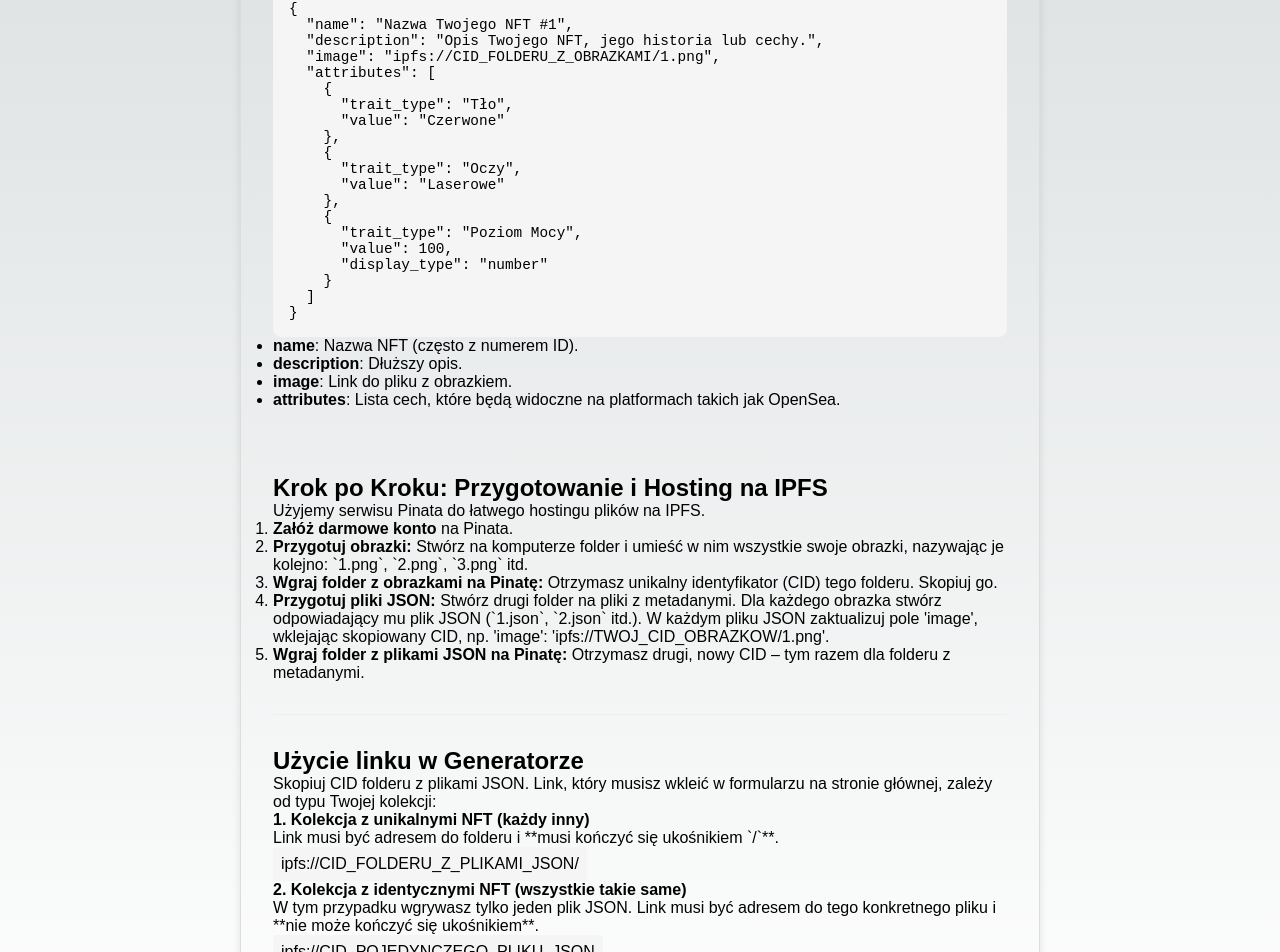
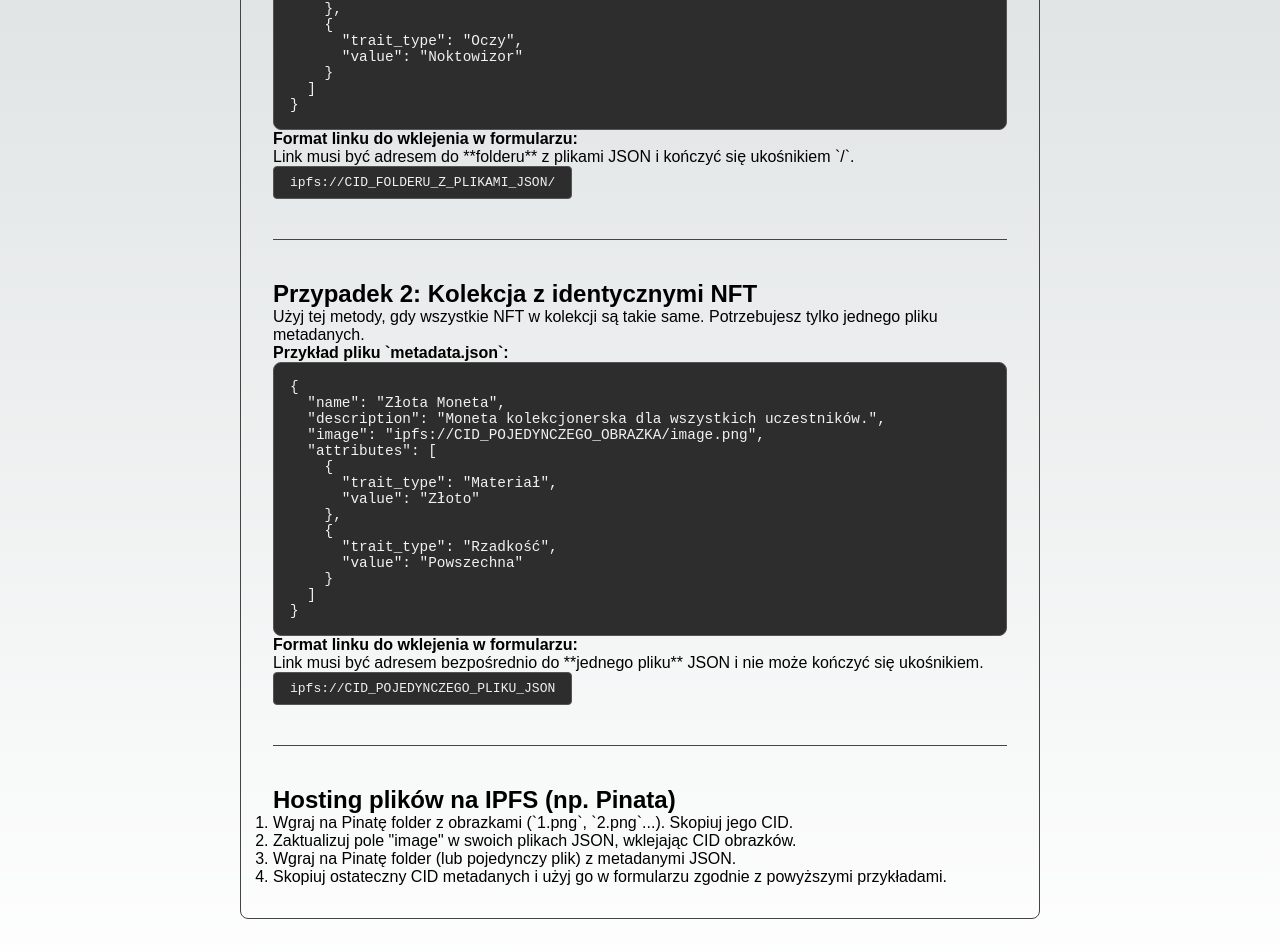
Before and after one commit to kubadev2/nft_generator, a Next.js app: page /instructions in a window 1280 px wide. Shown: the part 360-1312 px from the top of the page. Built offline with nearby package versions, Linux system fonts and the light colour scheme; what wagmi would draw is missing.

Commit message:
change instruction

```diff
--- a/src/pages/index.tsx
+++ b/src/pages/index.tsx
@@ -69,9 +69,6 @@ export default function Home() {
         <ConnectButton />
       </div>
       <div style={{ textAlign: 'center', marginBottom: '2rem', display: 'flex', justifyContent: 'center', gap: '2rem' }}>
-        <Link href="/my-contracts" style={{ color: '#0070f3' }}>
-          Sprawdź swoje kontrakty
-        </Link>
         <Link href="/instructions" style={{ color: '#0070f3' }}>
           Jak przygotować metadane?
         </Link>
--- a/src/pages/instructions.tsx
+++ b/src/pages/instructions.tsx
@@ -1,4 +1,5 @@
-// src/pages/instructions.tsx
+/* eslint-disable react/no-unescaped-entities */
+
 import { ConnectButton } from '@rainbow-me/rainbowkit';
 import Link from 'next/link';
 
@@ -6,85 +7,76 @@ export default function InstructionsPage() {
   return (
     <main style={styles.main}>
       <div style={styles.header}>
-        <h1 style={styles.title}>Instrukcja Tworzenia Metadanych NFT</h1>
+        <h1 style={styles.title}>Przykłady Metadanych NFT</h1>
         <ConnectButton />
       </div>
 
       <div style={styles.container}>
         <section>
-          <h2>Czym są metadane?</h2>
-          <p>Metadane to informacje opisujące Twoje NFT, takie jak nazwa, opis, obrazek i cechy (atrybuty). Są one zapisane w plikach JSON i przechowywane poza blockchainem, najczęściej w zdecentralizowanym systemie plików IPFS.</p>
-        </section>
-
-        <hr style={styles.hr} />
-
-        <section>
-          <h2>Struktura pliku JSON</h2>
-          <p>Każdy plik metadanych to prosty plik tekstowy w formacie JSON. Poniżej znajduje się szablon, który możesz skopiować i dostosować:</p>
-
-          {/* eslint-disable-next-line react/no-unescaped-entities */}
+          <h2>Przypadek 1: Kolekcja z różnymi NFT</h2>
+          <p>Użyj tej metody, gdy każdy NFT w kolekcji jest unikalny (ma inny obrazek lub cechy). Przygotuj osobny plik JSON dla każdego tokenu (`1.json`, `2.json` itd.).</p>
+          <h4>Przykład pliku `1.json`:</h4>
           <div style={styles.codeBlock}>
             {`{
-  "name": "Nazwa Twojego NFT #1",
-  "description": "Opis Twojego NFT, jego historia lub cechy.",
+  "name": "Cyber Droid #1",
+  "description": "Unikalny droid zwiadowczy z serii X.",
   "image": "ipfs://CID_FOLDERU_Z_OBRAZKAMI/1.png",
   "attributes": [
     {
-      "trait_type": "Tło",
-      "value": "Czerwone"
+      "trait_type": "Pancerz",
+      "value": "Lekki"
     },
     {
       "trait_type": "Oczy",
-      "value": "Laserowe"
-    },
-    {
-      "trait_type": "Poziom Mocy",
-      "value": 100,
-      "display_type": "number"
+      "value": "Noktowizor"
     }
   ]
 }`}
           </div>
-          <ul>
-            <li><strong>name</strong>: Nazwa NFT (często z numerem ID).</li>
-            <li><strong>description</strong>: Dłuższy opis.</li>
-            <li><strong>image</strong>: Link do pliku z obrazkiem.</li>
-            <li><strong>attributes</strong>: Lista cech, które będą widoczne na platformach takich jak OpenSea.</li>
-          </ul>
+
+          <h4>Format linku do wklejenia w formularzu:</h4>
+          <p>Link musi być adresem do **folderu** z plikami JSON i kończyć się ukośnikiem `/`.</p>
+          <p style={styles.codeExample}>ipfs://CID_FOLDERU_Z_PLIKAMI_JSON/</p>
         </section>
 
         <hr style={styles.hr} />
+        <section>
+          <h2>Przypadek 2: Kolekcja z identycznymi NFT</h2>
+          <p>Użyj tej metody, gdy wszystkie NFT w kolekcji są takie same. Potrzebujesz tylko jednego pliku metadanych.</p>
+          <h4>Przykład pliku `metadata.json`:</h4>
+          <div style={styles.codeBlock}>
+            {`{
+  "name": "Złota Moneta",
+  "description": "Moneta kolekcjonerska dla wszystkich uczestników.",
+  "image": "ipfs://CID_POJEDYNCZEGO_OBRAZKA/image.png",
+  "attributes": [
+    {
+      "trait_type": "Materiał",
+      "value": "Złoto"
+    },
+    {
+      "trait_type": "Rzadkość",
+      "value": "Powszechna"
+    }
+  ]
+}`}
+          </div>
 
-        <section>
-          <h2>Krok po Kroku: Przygotowanie i Hosting na IPFS</h2>
-          <p>Użyjemy serwisu <a href="https://pinata.cloud" target="_blank" rel="noopener noreferrer">Pinata</a> do łatwego hostingu plików na IPFS.</p>
-          <ol>
-            <li><strong>Załóż darmowe konto</strong> na <a href="https://pinata.cloud" target="_blank" rel="noopener noreferrer">Pinata</a>.</li>
-            <li><strong>Przygotuj obrazki:</strong> Stwórz na komputerze folder i umieść w nim wszystkie swoje obrazki, nazywając je kolejno: `1.png`, `2.png`, `3.png` itd.</li>
-            <li><strong>Wgraj folder z obrazkami na Pinatę:</strong> Otrzymasz unikalny identyfikator (CID) tego folderu. Skopiuj go.</li>
-            {/* eslint-disable-next-line react/no-unescaped-entities */}
-            <li><strong>Przygotuj pliki JSON:</strong> Stwórz drugi folder na pliki z metadanymi. Dla każdego obrazka stwórz odpowiadający mu plik JSON (`1.json`, `2.json` itd.). W każdym pliku JSON zaktualizuj pole 'image', wklejając skopiowany CID, np. 'image': 'ipfs://TWOJ_CID_OBRAZKOW/1.png'.</li>
-
-            <li><strong>Wgraj folder z plikami JSON na Pinatę:</strong> Otrzymasz drugi, nowy CID – tym razem dla folderu z metadanymi.</li>
-          </ol>
+          <h4>Format linku do wklejenia w formularzu:</h4>
+          <p>Link musi być adresem bezpośrednio do **jednego pliku** JSON i nie może kończyć się ukośnikiem.</p>
+          <p style={styles.codeExample}>ipfs://CID_POJEDYNCZEGO_PLIKU_JSON</p>
         </section>
 
         <hr style={styles.hr} />
-
         <section>
-          <h2>Użycie linku w Generatorze</h2>
-          <p>Skopiuj CID folderu z plikami JSON. Link, który musisz wkleić w formularzu na stronie głównej, zależy od typu Twojej kolekcji:</p>
-
-          <h4>1. Kolekcja z unikalnymi NFT (każdy inny)</h4>
-          <p>Link musi być adresem do folderu i **musi kończyć się ukośnikiem `/`**.</p>
-          <p style={styles.codeExample}>ipfs://CID_FOLDERU_Z_PLIKAMI_JSON/</p>
-
-          <h4>2. Kolekcja z identycznymi NFT (wszystkie takie same)</h4>
-          <p>W tym przypadku wgrywasz tylko jeden plik JSON. Link musi być adresem do tego konkretnego pliku i **nie może kończyć się ukośnikiem**.</p>
-          <p style={styles.codeExample}>ipfs://CID_POJEDYNCZEGO_PLIKU_JSON</p>
-          <p>Pamiętaj, aby w tym przypadku użyć wersji smart kontraktu, która nie dokleja numeru ID do linku!</p>
+          <h2>Hosting plików na IPFS (np. Pinata)</h2>
+          <ol>
+            <li>Wgraj na Pinatę folder z obrazkami (`1.png`, `2.png`...). Skopiuj jego CID.</li>
+            <li>Zaktualizuj pole "image" w swoich plikach JSON, wklejając CID obrazków.</li>
+            <li>Wgraj na Pinatę folder (lub pojedynczy plik) z metadanymi JSON.</li>
+            <li>Skopiuj ostateczny CID metadanych i użyj go w formularzu zgodnie z powyższymi przykładami.</li>
+          </ol>
         </section>
-
       </div>
       <Link href="/" style={styles.backLink}>Powrót do strony głównej</Link>
     </main>
@@ -96,22 +88,27 @@ const styles: { [key: string]: React.CSSProperties } = {
     main: { fontFamily: 'sans-serif', padding: '2rem' },
     header: { display: 'flex', justifyContent: 'space-between', alignItems: 'center', marginBottom: '2rem' },
     title: { margin: 0 },
-    container: { maxWidth: '800px', margin: '2rem auto', padding: '2rem', border: '1px solid #ddd', borderRadius: '8px', boxShadow: '0 2px 8px rgba(0,0,0,0.1)' },
-    hr: { margin: '2rem 0', border: 'none', borderTop: '1px solid #eee' },
+    container: { maxWidth: '800px', margin: '2rem auto', padding: '2rem', border: '1px solid #444', borderRadius: '8px' },
+    hr: { margin: '2.5rem 0', border: 'none', borderTop: '1px solid #444' },
     codeBlock: {
-      backgroundColor: '#f5f5f5',
+      backgroundColor: '#2d2d2d',
+      color: '#f1f1f1',
       padding: '1rem',
       borderRadius: '8px',
       whiteSpace: 'pre-wrap',
       wordBreak: 'break-all',
       fontSize: '0.9rem',
-      fontFamily: 'monospace'
+      fontFamily: 'monospace',
+      border: '1px solid #555'
     },
     codeExample: {
-      backgroundColor: '#f5f5f5',
-      padding: '0.5rem',
+      backgroundColor: '#2d2d2d',
+      color: '#f1f1f1',
+      padding: '0.5rem 1rem',
       borderRadius: '4px',
-      display: 'inline-block'
+      display: 'inline-block',
+      fontFamily: 'monospace',
+      border: '1px solid #555'
     },
     backLink: { display: 'block', textAlign: 'center', marginTop: '2rem', color: '#0070f3' }
 };
```
